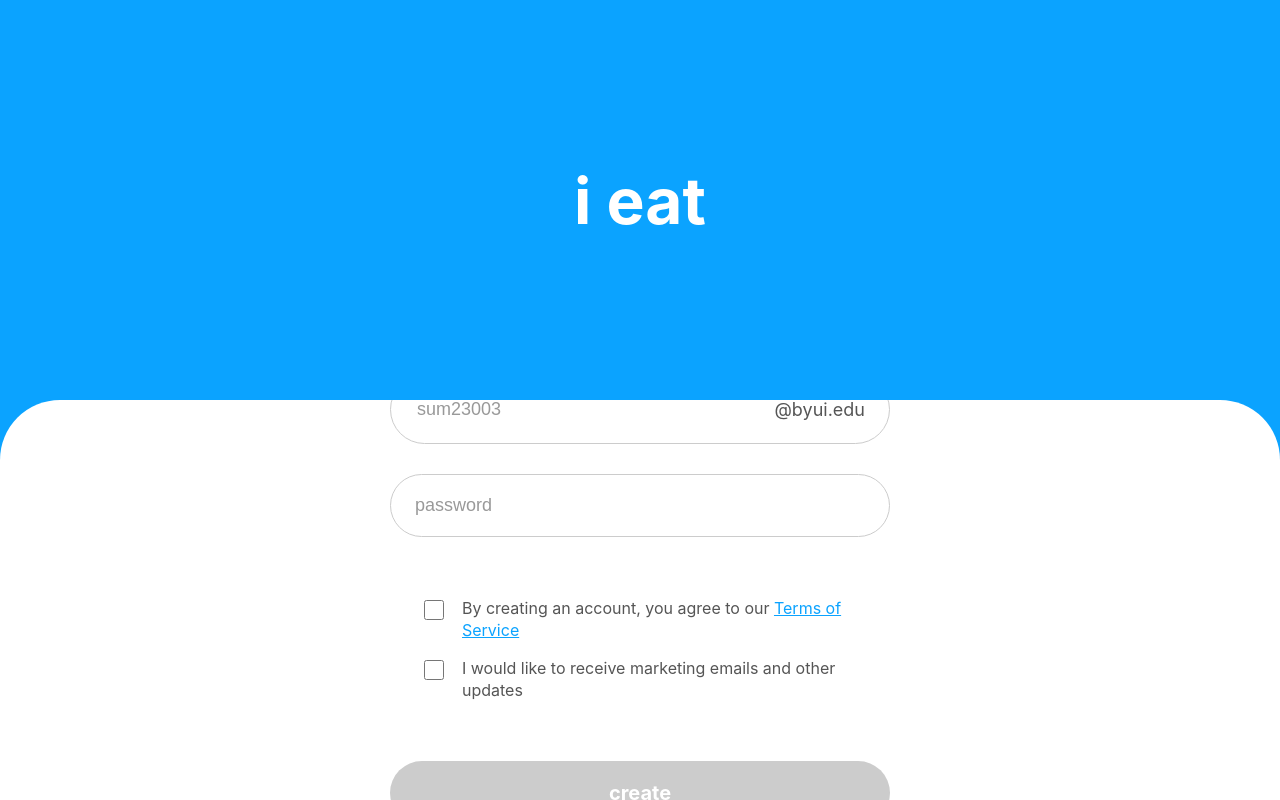
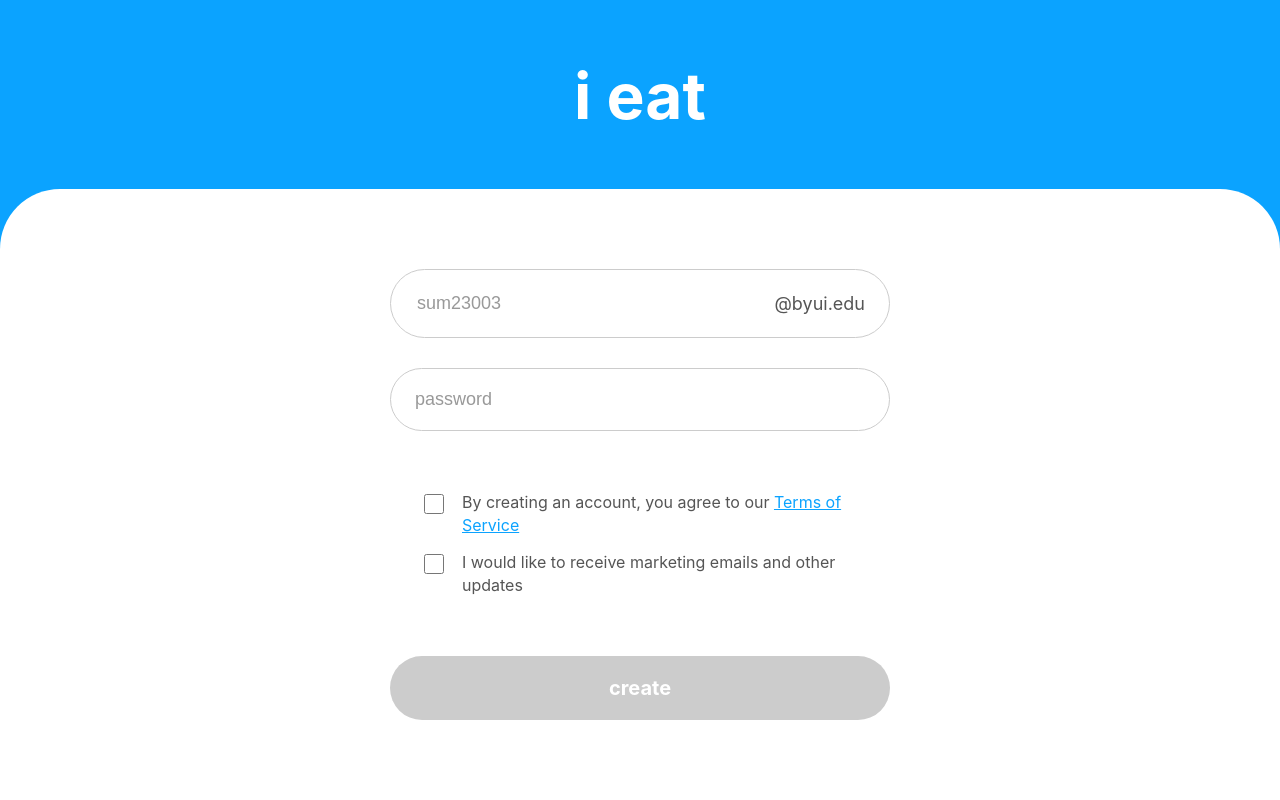
Before and after one commit to I-eats/I-eat-repo, a React (Vite) app in the folder website/: page / in a window 1280 px wide. Built offline with nearby package versions, Linux system fonts and the light colour scheme; no server answers.

Commit message:
Fix vertical scrolling issue on wider screens by using min-height instead of fixed height

```diff
--- a/website/src/App.css
+++ b/website/src/App.css
@@ -35,7 +35,7 @@ body {
   align-items: center;
   padding: clamp(20px, 5vw, 60px);
   width: 100%;
-  height: 50vh;
+  min-height: 50vh;
   position: relative;
   z-index: 1;
   background-color: var(--primary-blue);
@@ -60,9 +60,8 @@ body {
   justify-content: center;
   gap: clamp(15px, 3vw, 30px);
   width: 100%;
-  height: 50vh;
+  min-height: 50vh;
   box-sizing: border-box;
-  overflow-y: auto;
   position: relative;
   z-index: 2;
   margin-top: -2px;
@@ -275,22 +274,22 @@ body {
   }
 
   .main-content {
-    height: 50vh;
+    min-height: 50vh;
   }
 
   .bottom-content {
-    height: 50vh;
+    min-height: 50vh;
   }
 }
 
 @media (max-width: 480px) {
   .main-content {
-    height: 50vh;
+    min-height: 50vh;
     padding: 15px;
   }
 
   .bottom-content {
-    height: 50vh;
+    min-height: 50vh;
     padding: 30px 15px;
   }
 
@@ -299,14 +298,26 @@ body {
   }
 }
 
+/* Ensure content fits on wider screens */
+@media (min-width: 1200px) {
+  .bottom-content {
+    min-height: auto;
+    padding: clamp(40px, 8vw, 80px) clamp(20px, 5vw, 60px);
+  }
+
+  .main-content {
+    min-height: auto;
+  }
+}
+
 /* Landscape orientation adjustments for website */
 @media (max-height: 600px) and (orientation: landscape) {
   .main-content {
-    height: 30vh;
+    min-height: 30vh;
   }
 
   .bottom-content {
-    height: 70vh;
+    min-height: 70vh;
     padding: 20px clamp(15px, 4vw, 40px);
   }
 
```
